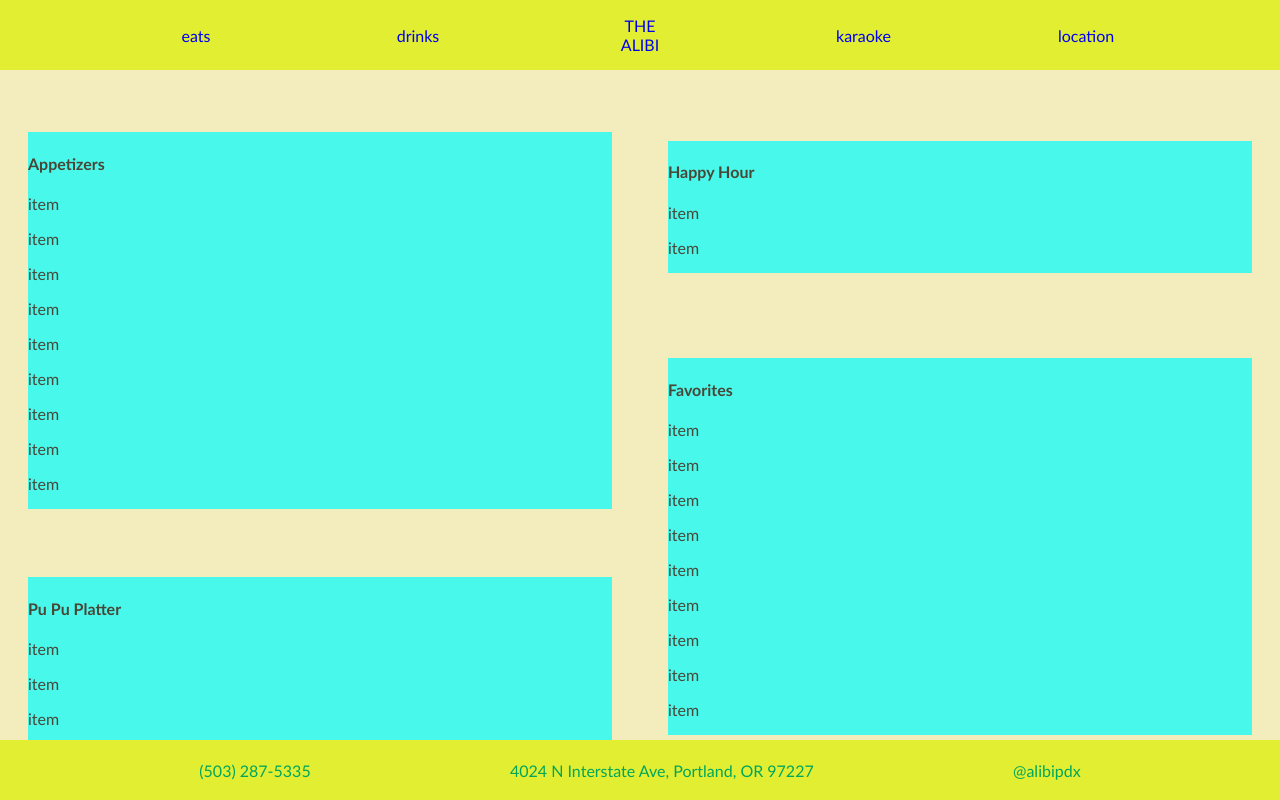
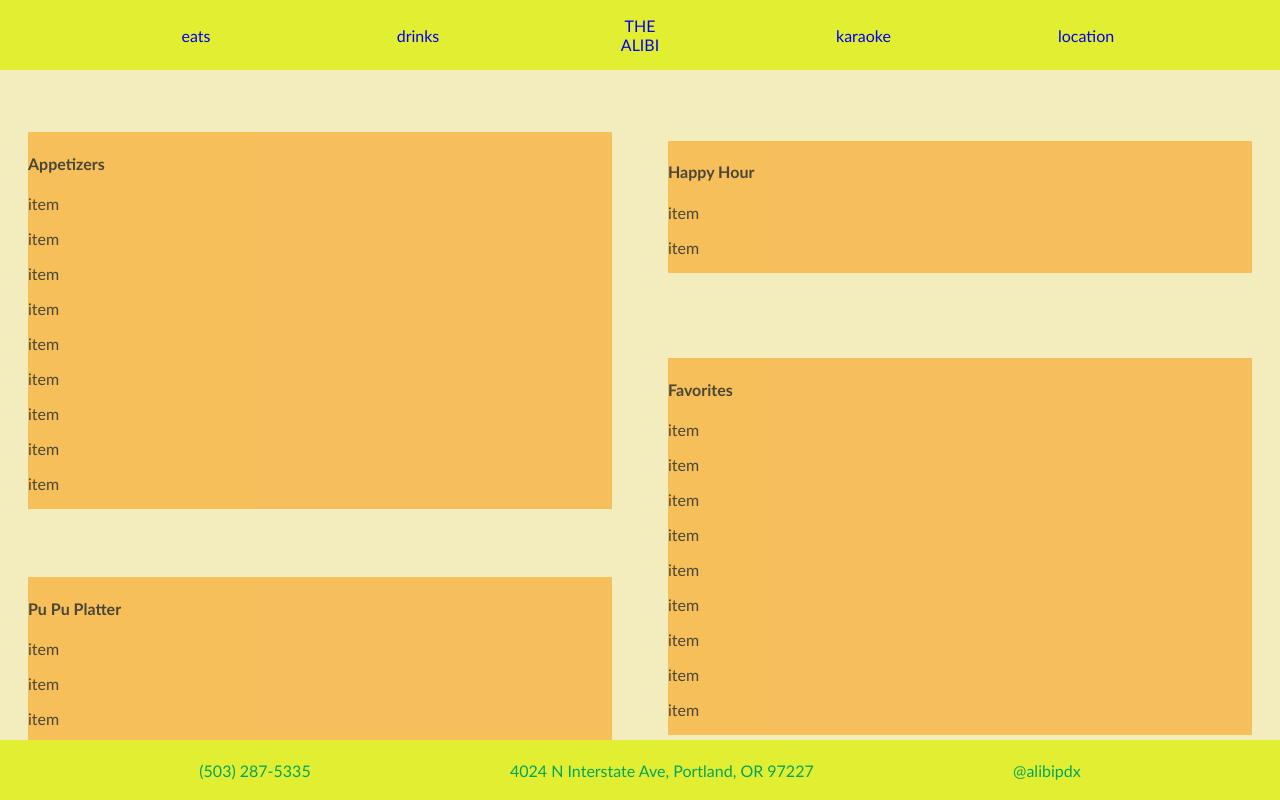
Before and after one commit to 13ridger/13ridger.github.io, a plain HTML site: page project-2/menu.html in a window 1280 px wide. Drawn offline with Linux system fonts and the light colour scheme.

Commit message:
menu work

```diff
--- a/project-2/style.css
+++ b/project-2/style.css
@@ -124,5 +124,5 @@ ul#footbar {
 
 .menu-block {
 	margin: 8px;
-	background-color: aqua;
+	background-color: rgb(249, 173, 50);
 	opacity: 0.7;}
```
